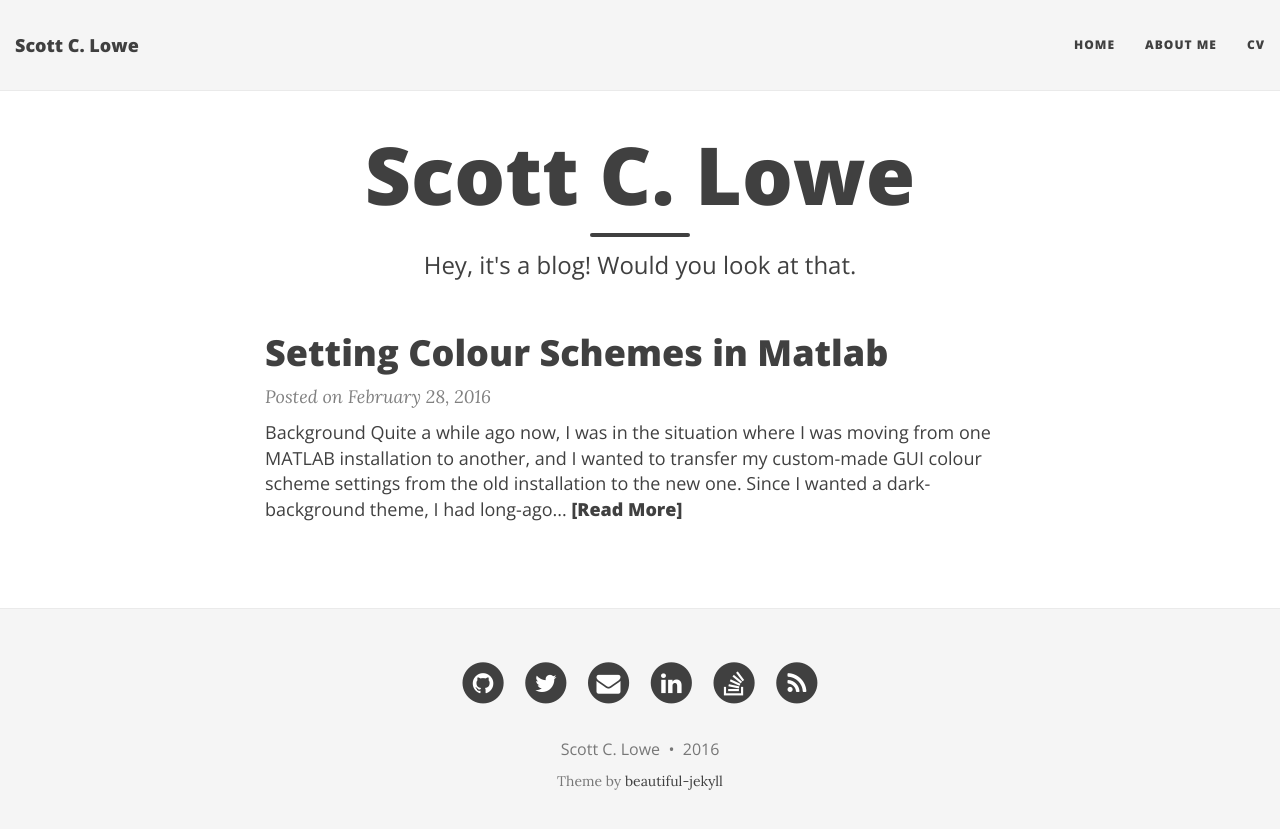
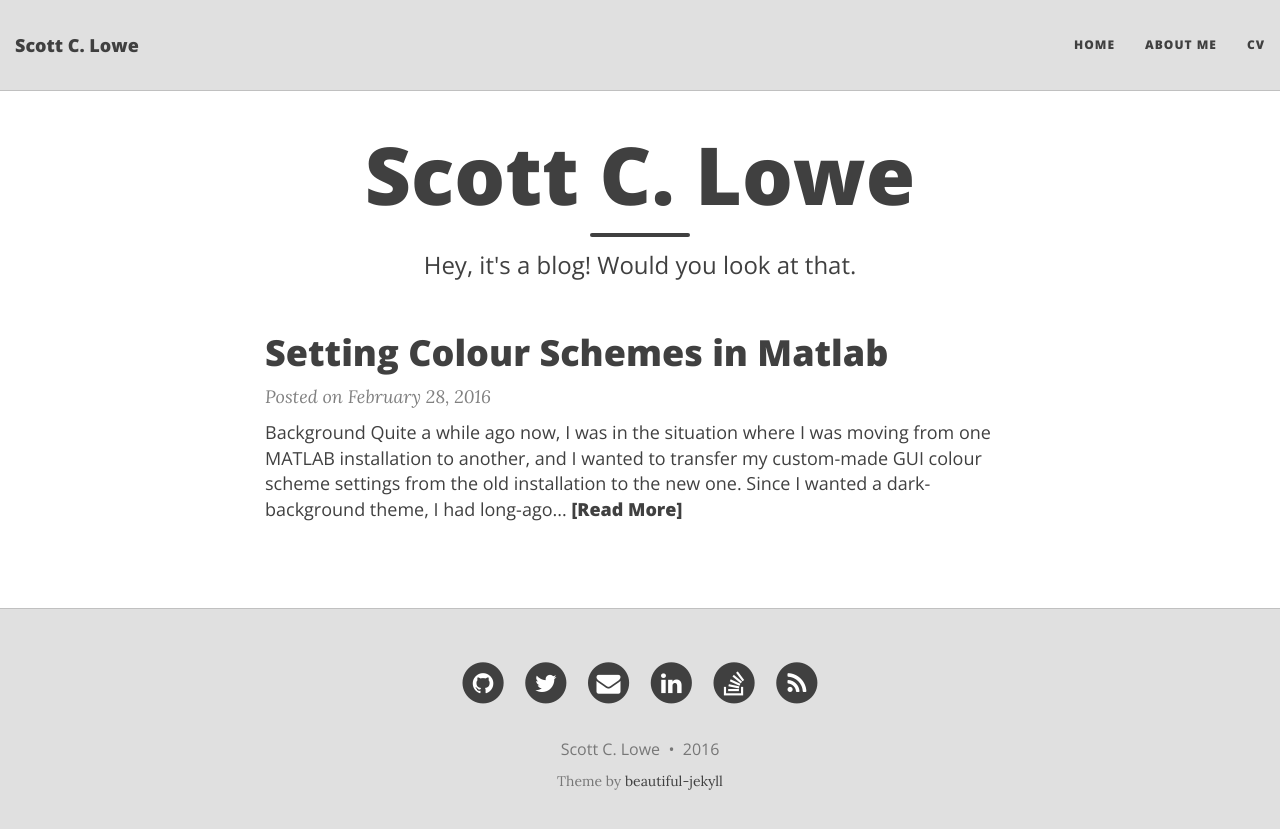
Before and after one commit to scottclowe/scottclowe.github.io, a Jekyll site: the page built from index.html, in a window 1280 px wide. Shown: the top 829 px of the page. Built offline with Jekyll 4.4.1, drawn with Linux system fonts in a browser that asks for light colours; nearby versions of some CDN libraries; the list of posts is cut into pages by our own code.

Commit message:
Make background darker

```diff
--- a/css/main.css
+++ b/css/main.css
@@ -11,7 +11,7 @@ body {
   color: #404040;
   position: relative;
   min-height: 100%;
-  background: #F5F5F5;
+  background: #E0E0E0;
 }
 p {
   line-height: 1.5;
@@ -102,8 +102,8 @@ img {
 /* --- Navbar --- */
 
 .navbar-custom {
-  background: #F5F5F5;
-  border-bottom: 1px solid #EAEAEA;
+  background: #E0E0E0;
+  border-bottom: 1px solid #C0C0C0;
   font-family: 'Open Sans', 'Helvetica Neue', Helvetica, Arial, sans-serif;
 }
 
@@ -194,8 +194,8 @@ img {
 
 footer {
   padding: 30px 0;
-  background: #F5F5F5;
-  border-top: 1px #EAEAEA solid;
+  background: #E0E0E0;
+  border-top: 1px #C0C0C0 solid;
   font-size: 14px;
 }
 
```
